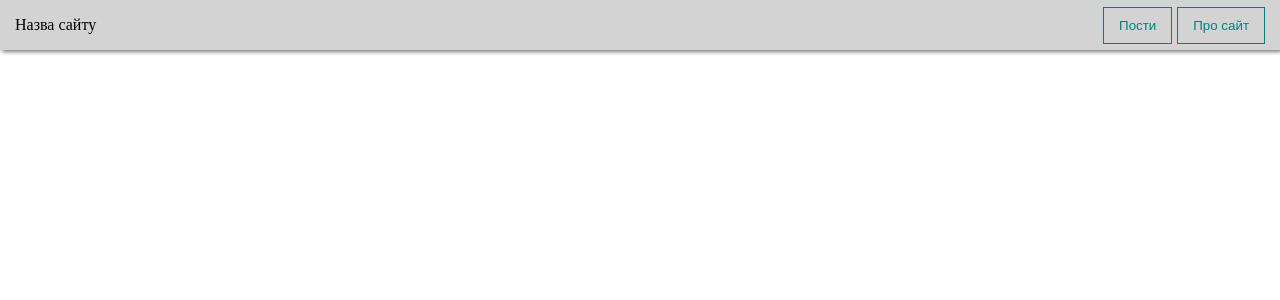
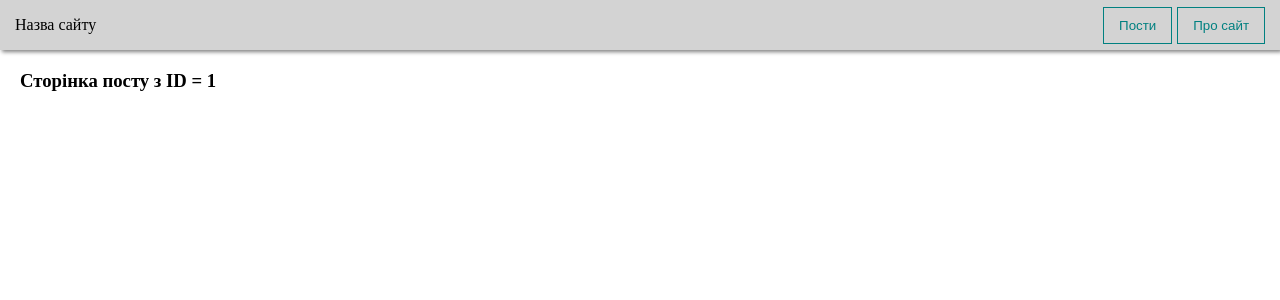
Before and after one commit to FifthLord/0.11-vue-practice, a Vue app: page /posts/1 in a window 1280 px wide. Shown: the top 300 px of the page. Built offline with nearby package versions, Linux system fonts and the light colour scheme.

Commit message:
added dynamic pagination

```diff
--- a/src/components/PostItem.vue
+++ b/src/components/PostItem.vue
@@ -6,7 +6,8 @@
          <div><strong>Опис: </strong>{{ post.body }}</div>
       </div>
       <div class="post__btns">
-         <my-button @click="$emit('remove', post)">Видалити</my-button>
+         <my-button @click="$router.push(`/posts/${post.id}`)">Відкрити</my-button>
+         <my-button @click="$emit('remove', post)" style="margin-left: 5px;">Видалити</my-button>
       </div>
    </div>
 </template>
@@ -34,4 +35,8 @@ export default {
    align-items: center;
    justify-content: space-between;
 }
+
+.post__btns {
+   display: flex;
+}
 </style>
--- /dev/null
+++ b/src/pages/PostIdPage.vue
@@ -0,0 +1,13 @@
+<template>
+   <div>
+      <h3>Сторінка посту з ID = {{ $route.params.id }}</h3>
+   </div>
+</template>
+
+<script>
+export default {
+
+}
+</script>
+
+<style lang="css" scoped></style>
--- a/src/router/router.js
+++ b/src/router/router.js
@@ -1,6 +1,7 @@
 import Main from '@/pages/Main';
 import PostPage from '@/pages/PostPage';
 import About from '@/pages/About';
+import PostIdPage from '@/pages/PostIdPage';
 import { createRouter, createWebHistory } from 'vue-router';
 
 const routes = [
@@ -16,6 +17,10 @@ const routes = [
       path: '/posts',
       component: PostPage
    },
+   {
+      path: '/posts/:id',
+      component: PostIdPage
+   },
 ]
 
 const router = createRouter({
```
